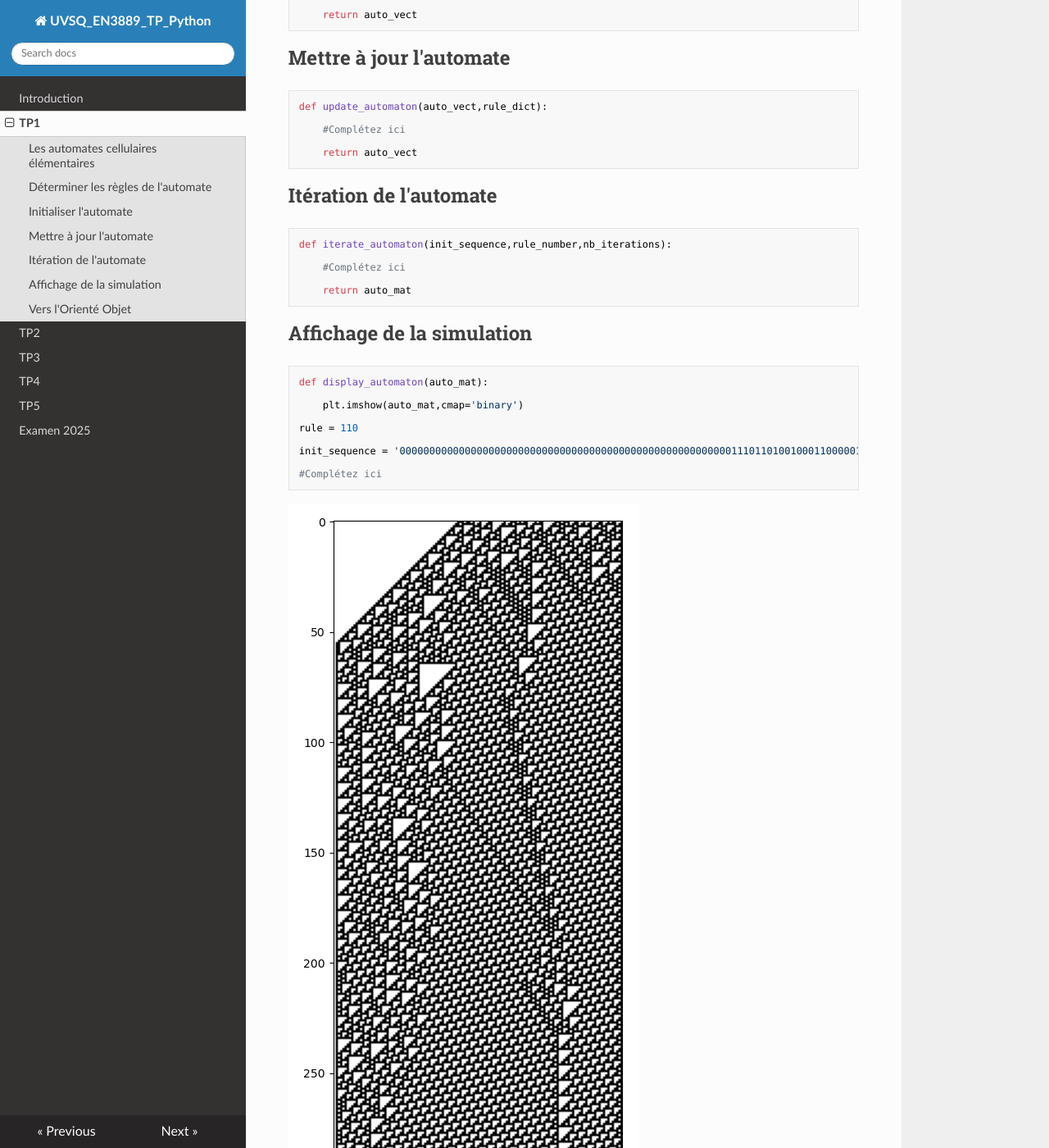
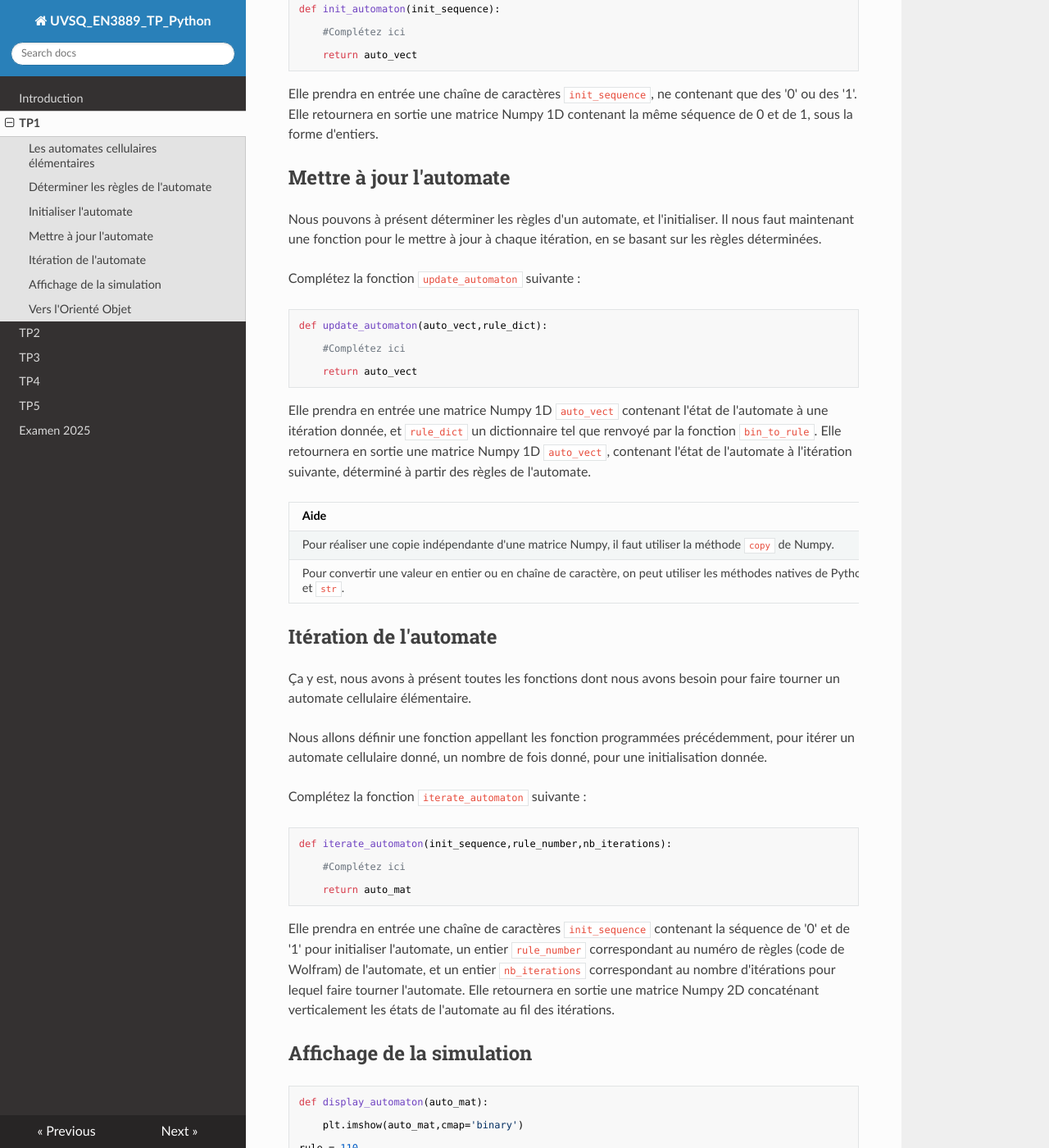
Before and after one commit to NicOudart/UVSQ_EN3889_TP_Python, an MkDocs documentation site: the page built from docs/TP1.md, in a window 1280 px wide and 1400 px high, scrolled down 3305 px. Shown: the whole window at 82% size. Built offline with MkDocs 1.6.1, drawn with Linux system fonts in a browser that asks for light colours; nearby versions of some CDN libraries; some of the changed text lies outside the part shown.

Commit message:
-Progress on TP1.

```diff
--- a/docs/TP1.md
+++ b/docs/TP1.md
@@ -81,8 +81,8 @@ Cette chaîne de caractère contiendra toujours 8 caractères.
 
 |Aide|
 |:-|
-|Pour convertir un nombre décimal en binaire, il suffit d'appliquer des divisions entières par 2 à ce nombre, jusqu'à ce que le quotient devienne nul.|
-|La juxtaposition des restes est la conversion en binaire du nombre.|
+|Pour convertir un nombre décimal en binaire, il suffit d'appliquer des divisions entières par 2 à ce nombre, jusqu'à ce que le quotient devienne nul. La juxtaposition des restes est la conversion en binaire du nombre.|
+|En Python, l'opérateur de la division entière est `//`, celui du reste de la division entière est `%`.|
 
 Complétez ensuite la fonction `bin_to_rule` suivante :
 
@@ -104,6 +104,8 @@ Nous nous servirons du dictionnaire de règles généré par la fonction `bin_to
 
 Nous allons à présent programmer une fonction pour définir l'état initial d'un automate cellulaire.
 
+Complétez la fonction `init_automaton` suivante :
+
 ~~~
 def init_automaton(init_sequence):
 
@@ -112,7 +114,15 @@ def init_automaton(init_sequence):
     return auto_vect
 ~~~
 
+Elle prendra en entrée une chaîne de caractères `init_sequence`, ne contenant que des '0' ou des '1'.
+Elle retournera en sortie une matrice Numpy 1D contenant la même séquence de 0 et de 1, sous la forme d'entiers.
+
 ## Mettre à jour l'automate
+
+Nous pouvons à présent déterminer les règles d'un automate, et l'initialiser.
+Il nous faut maintenant une fonction pour le mettre à jour à chaque itération, en se basant sur les règles déterminées.
+
+Complétez la fonction `update_automaton` suivante :
 
 ~~~
 def update_automaton(auto_vect,rule_dict):
@@ -122,7 +132,21 @@ def update_automaton(auto_vect,rule_dict):
     return auto_vect
 ~~~
 
+Elle prendra en entrée une matrice Numpy 1D `auto_vect` contenant l'état de l'automate à une itération donnée, et `rule_dict` un dictionnaire tel que renvoyé par la fonction `bin_to_rule`.
+Elle retournera en sortie une matrice Numpy 1D `auto_vect`, contenant l'état de l'automate à l'itération suivante, déterminé à partir des règles de l'automate.
+
+|Aide|
+|:-|
+|Pour réaliser une copie indépendante d'une matrice Numpy, il faut utiliser la méthode `copy` de Numpy.|
+|Pour convertir une valeur en entier ou en chaîne de caractère, on peut utiliser les méthodes natives de Python `int` et `str`.|
+
 ## Itération de l'automate
+
+Ça y est, nous avons à présent toutes les fonctions dont nous avons besoin pour faire tourner un automate cellulaire élémentaire.
+
+Nous allons définir une fonction appellant les fonction programmées précédemment, pour itérer un automate cellulaire donné, un nombre de fois donné, pour une initialisation donnée.
+
+Complétez la fonction `iterate_automaton` suivante :
 
 ~~~
 def iterate_automaton(init_sequence,rule_number,nb_iterations):
@@ -131,6 +155,9 @@ def iterate_automaton(init_sequence,rule_number,nb_iterations):
 
     return auto_mat
 ~~~
+
+Elle prendra en entrée une chaîne de caractères `init_sequence` contenant la séquence de '0' et de '1' pour initialiser l'automate, un entier `rule_number` correspondant au numéro de règles (code de Wolfram) de l'automate, et un entier `nb_iterations` correspondant au nombre d'itérations pour lequel faire tourner l'automate.
+Elle retournera en sortie une matrice Numpy 2D concaténant verticalement les états de l'automate au fil des itérations.
 
 ## Affichage de la simulation
 
```
